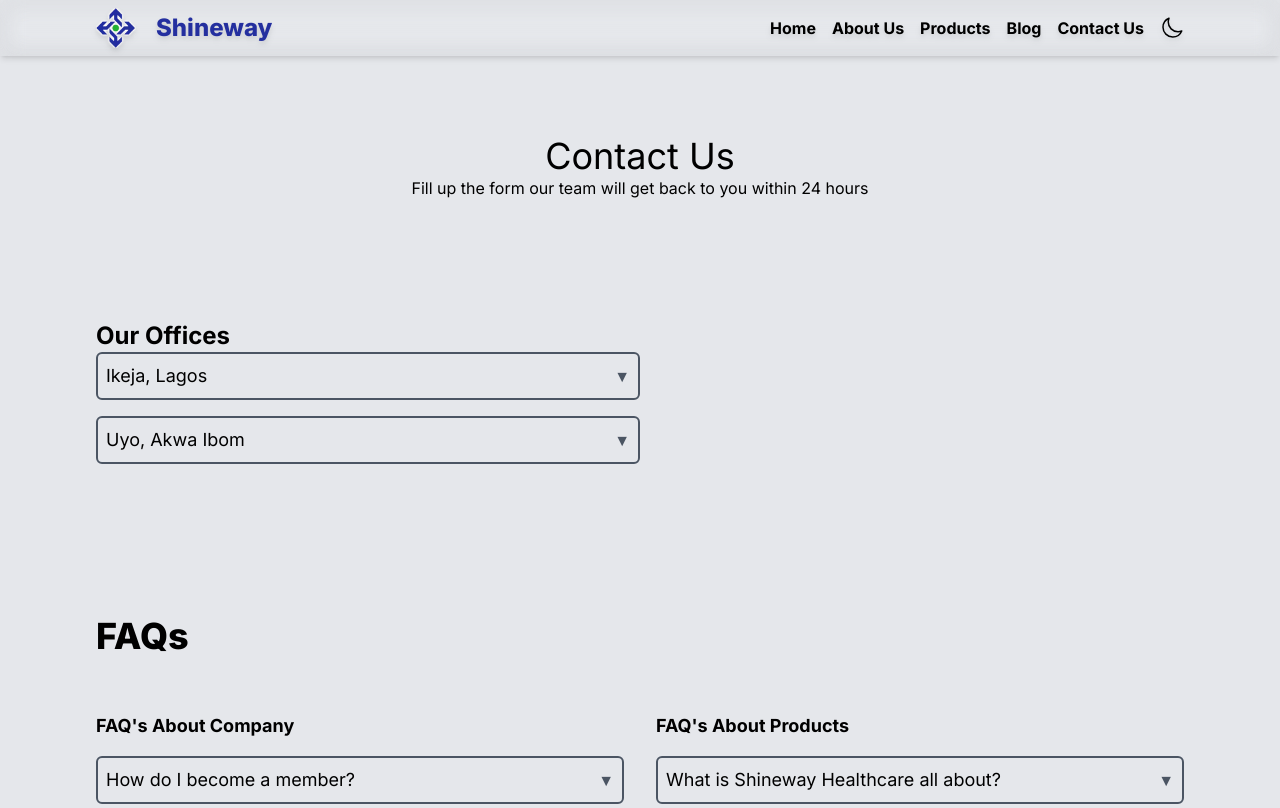
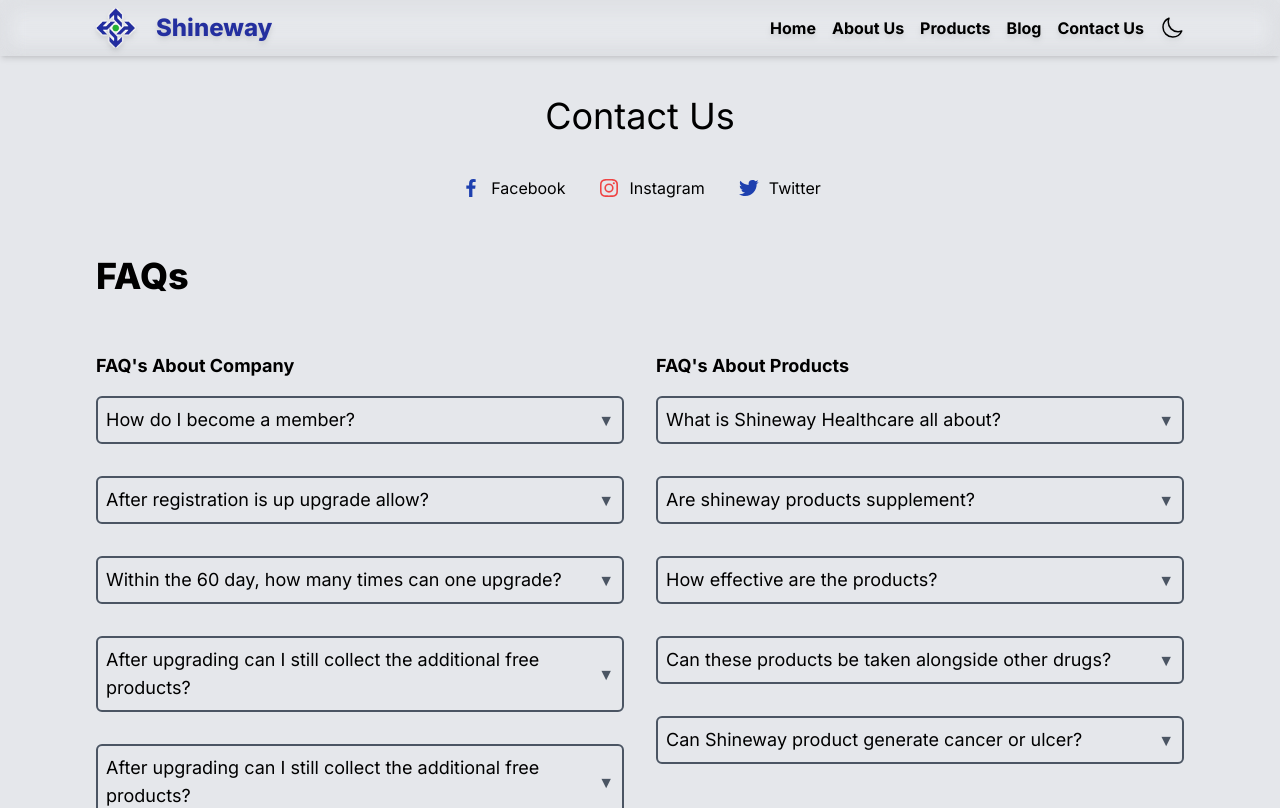
Before and after one commit to RIMESBEAT/shineway-pro, a Next.js app: page /contact in a window 1280 px wide. Shown: the top 808 px of the page. Built offline with nearby package versions, Linux system fonts and the light colour scheme.

Commit message:
banner added to blog

```diff
--- a/src/app/(users)/blog/[slug]/page.jsx
+++ b/src/app/(users)/blog/[slug]/page.jsx
@@ -26,8 +26,8 @@
 
   return (
     <div className='padding__x '>
-    <div className="">
-      <h1 className='font-bold text-4xl'>
+    <div className="my-10">
+      <h1 className='font-bold text-4xl my-4 '>
         {post.title}
         </h1>
     <PortableText value={post.body} components={RichTextComponent} />
--- a/src/app/(users)/contact/page.jsx
+++ b/src/app/(users)/contact/page.jsx
@@ -41,28 +41,28 @@
 
   return (
     <main className='padding__x ' id='contact'>
-
-
-
-
-     <div className="block md:flex  items-center mt-10 pt-10 gap-8">
+     <div className="block md:flex items-center pt-10 gap-8">
      <div className="text-center flex-1 ">
     <h1 className=' text-2xl md:text-4xl'>Contact Us</h1>
 
-    <p>Fill up the form our team will get back to you within 24 hours</p>
+    {/* <p>Fill up the form our team will get back to you within 24 hours</p> */}
 
-    {/* <div className="">
+    <div className="flex items-center justify-center gap-8 mt-10">
 {
   socials?.map((item)=>(
     <div className="" key={item.id}>
-      <a href={item.link}>
-        <Image src={item.icon} alt={item.name} />
-        svgh  <s></s>
+      <a href={item.link} target="_blank" rel="noopener noreferrer" className='flex items-center gap-2 capitalize'>
+        <p className={`${item.name === "facebook"? "fill-blue-800" : "" }${item.name === "instagram"? "fill-red-500" : "" } ${item.name === "twitter"? "fill-blue-800" : "" }`}>{item.icon}</p>
+
+        <div className="">
+
+        <p>{item.name}</p>
+        </div>
       </a>
     </div>
   ))
 }
-    </div> */}
+    </div>
 </div>
 
 
@@ -145,47 +145,7 @@
 
      </div>
 
-     <section className="" data-aos="fade-up"
-        data-aos-delay="30"
-        data-aos-duration="1000"
-        data-aos-easing="ease-in-sine"
-        data-aos-once="false">
-        <div className="mt-10 py-20 ">
-          <h1 className="text-2xl font-bold ">Our Offices</h1>
-<div className="w-full  md:w-1/2">
-      <div className="">
-      <Accordion
-        title="Ikeja, Lagos"
-        content={<div className="bold">
-        <p>No.5 Owodumi Street,Off Toyin Street
-          Opposite Motayo Hospital Ikeja Lagos</p>
-          <h4 className=" pt-4 ">Customer Care</h4>
-          <p className="py-3"> Airtel: <span className="font-bold">09028712535 </span></p>
-       <p className=""> Mtn: <span className="font-bold">07034283680 </span></p>
-          </div>
 
-        }
-      />
-      </div>
-
-     <div className="my-4 ">
-     <Accordion
-        title="Uyo, Akwa Ibom"
-        content={<div className="bold">
-       <p className="text-bold capitalize">
-
-        No.41 Idoro Road, opposite Opulent Dynamic Filling Station Uyo
-       </p>
-       <h4 className=" pt-4 ">Customer Care</h4>
-       <p className="py-3"> Airtel: <span className="font-bold">09028712535 </span></p>
-       <p className=""> Mtn: <span className="font-bold">07034283680 </span></p>
-        </div>}
-      />
-     </div>
-      {/* Add more Accordion components as needed */}
-</div>
-        </div>
-      </section>
 
 <div className="my-10 ">
 <h1 className='py-4 font-extrabold text-4xl'>FAQs</h1>
@@ -231,10 +191,6 @@
 </div>
 </div>
 
-        <div className="">
-            socials
-        </div>
-
     </main>
   )
 }
--- a/src/app/(users)/error.jsx
+++ b/src/app/(users)/error.jsx
@@ -1,10 +1,12 @@
 'use client'
+import Link from 'next/link'
 import React from 'react'
 
 const error = () => {
   return (
     <div>
-      pussy error
+     <p>An Error Occured</p>
+     <Link href='/'>Click Here to go Home </Link>
     </div>
   )
 }
--- a/src/app/(users)/products/page.jsx
+++ b/src/app/(users)/products/page.jsx
@@ -33,7 +33,7 @@
           } ${
             category.title === "bevarage" ? "bg-blue-500/30 " : ""
           } mt-10 mb-6 uppercase  font-extrabold text-2xl p-2` }>{category.title}</h2>
-          <div className="grid grid-cols-1 sm:grid-cols-2 md:grid-cols-3 lg:grid-cols-4 gap-4">
+          <div className="grid grid-cols-1 sm:grid-cols-2 md:grid-cols-3 lg:grid-cols-4 gap-4 mb-16">
             {category.products.map((product) => (
               <Link href={`/products/${ product.slug.current}`} key={product._id} >
                 <ProductCard name={product.name} imgUrl={product.imgUrl} description={product.short_description} />
--- a/src/components/aside/Aside.jsx
+++ b/src/components/aside/Aside.jsx
@@ -28,7 +28,7 @@
     ))
 }
 
-<div className="">
+{/* <div className="">
 <h2>Categories</h2>
 
 <div className="flex gap-2">
@@ -42,7 +42,7 @@
 }
 </div>
 
-</div>
+</div> */}
 </div>
     </main>
   )
--- a/src/components/teamModal/TeamModal.jsx
+++ b/src/components/teamModal/TeamModal.jsx
@@ -3,7 +3,7 @@
 const TeamModal = ({ item, closeModal }) => {
   return (
     <div className="fixed z-10 left-0 top-14 justify-center w-full h-full overflow-auto bg-black bg-opacity-40 p-8 md:p-16 " onClick={closeModal}>
-      <div className="bg-white  p-5 md:p-10 border border-gray-300">
+      <div className="bg-white text-black  p-5 md:p-10 border border-gray-300">
         {/* <span className="text-gray-600 float-right text-2xl font-bold cursor-pointer hover:text-red-500 focus:text-black" onClick={closeModal}>&times;</span> */}
         <p>{item.qualification}</p>
       </div>
--- a/src/global/socials.js
+++ b/src/global/socials.js
@@ -2,20 +2,20 @@
     {
 id: 1,
 name: "facebook",
-link: "https://twitter.com/ShinewayH60932",
-icon: <svg xmlns="http://www.w3.org/2000/svg" width="24" height="24" viewBox="0 0 24 24" style="fill: rgba(0, 0, 0, 1);transform: ;msFilter:;"><path d="M13.397 20.997v-8.196h2.765l.411-3.209h-3.176V7.548c0-.926.258-1.56 1.587-1.56h1.684V3.127A22.336 22.336 0 0 0 14.201 3c-2.444 0-4.122 1.492-4.122 4.231v2.355H7.332v3.209h2.753v8.202h3.312z"></path></svg>
+link: "https://www.facebook.com/shinewayhealth",
+icon: <svg xmlns="http://www.w3.org/2000/svg" width="24" height="24" viewBox="0 0 24 24" ><path d="M13.397 20.997v-8.196h2.765l.411-3.209h-3.176V7.548c0-.926.258-1.56 1.587-1.56h1.684V3.127A22.336 22.336 0 0 0 14.201 3c-2.444 0-4.122 1.492-4.122 4.231v2.355H7.332v3.209h2.753v8.202h3.312z"></path></svg>
 },
     {
 id: 2,
 name: "instagram",
 link: "https://www.instagram.com/shinewayafrica01",
-icon: <svg xmlns="http://www.w3.org/2000/svg" width="24" height="24" viewBox="0 0 24 24" style="fill: rgba(0, 0, 0, 1);transform: ;msFilter:;"><path d="M11.999 7.377a4.623 4.623 0 1 0 0 9.248 4.623 4.623 0 0 0 0-9.248zm0 7.627a3.004 3.004 0 1 1 0-6.008 3.004 3.004 0 0 1 0 6.008z"></path><circle cx="16.806" cy="7.207" r="1.078"></circle><path d="M20.533 6.111A4.605 4.605 0 0 0 17.9 3.479a6.606 6.606 0 0 0-2.186-.42c-.963-.042-1.268-.054-3.71-.054s-2.755 0-3.71.054a6.554 6.554 0 0 0-2.184.42 4.6 4.6 0 0 0-2.633 2.632 6.585 6.585 0 0 0-.419 2.186c-.043.962-.056 1.267-.056 3.71 0 2.442 0 2.753.056 3.71.015.748.156 1.486.419 2.187a4.61 4.61 0 0 0 2.634 2.632 6.584 6.584 0 0 0 2.185.45c.963.042 1.268.055 3.71.055s2.755 0 3.71-.055a6.615 6.615 0 0 0 2.186-.419 4.613 4.613 0 0 0 2.633-2.633c.263-.7.404-1.438.419-2.186.043-.962.056-1.267.056-3.71s0-2.753-.056-3.71a6.581 6.581 0 0 0-.421-2.217zm-1.218 9.532a5.043 5.043 0 0 1-.311 1.688 2.987 2.987 0 0 1-1.712 1.711 4.985 4.985 0 0 1-1.67.311c-.95.044-1.218.055-3.654.055-2.438 0-2.687 0-3.655-.055a4.96 4.96 0 0 1-1.669-.311 2.985 2.985 0 0 1-1.719-1.711 5.08 5.08 0 0 1-.311-1.669c-.043-.95-.053-1.218-.053-3.654 0-2.437 0-2.686.053-3.655a5.038 5.038 0 0 1 .311-1.687c.305-.789.93-1.41 1.719-1.712a5.01 5.01 0 0 1 1.669-.311c.951-.043 1.218-.055 3.655-.055s2.687 0 3.654.055a4.96 4.96 0 0 1 1.67.311 2.991 2.991 0 0 1 1.712 1.712 5.08 5.08 0 0 1 .311 1.669c.043.951.054 1.218.054 3.655 0 2.436 0 2.698-.043 3.654h-.011z"></path></svg>
+icon:  <svg xmlns="http://www.w3.org/2000/svg" width="24" height="24" viewBox="0 0 24 24" ><path d="M11.999 7.377a4.623 4.623 0 1 0 0 9.248 4.623 4.623 0 0 0 0-9.248zm0 7.627a3.004 3.004 0 1 1 0-6.008 3.004 3.004 0 0 1 0 6.008z"></path><circle cx="16.806" cy="7.207" r="1.078"></circle><path d="M20.533 6.111A4.605 4.605 0 0 0 17.9 3.479a6.606 6.606 0 0 0-2.186-.42c-.963-.042-1.268-.054-3.71-.054s-2.755 0-3.71.054a6.554 6.554 0 0 0-2.184.42 4.6 4.6 0 0 0-2.633 2.632 6.585 6.585 0 0 0-.419 2.186c-.043.962-.056 1.267-.056 3.71 0 2.442 0 2.753.056 3.71.015.748.156 1.486.419 2.187a4.61 4.61 0 0 0 2.634 2.632 6.584 6.584 0 0 0 2.185.45c.963.042 1.268.055 3.71.055s2.755 0 3.71-.055a6.615 6.615 0 0 0 2.186-.419 4.613 4.613 0 0 0 2.633-2.633c.263-.7.404-1.438.419-2.186.043-.962.056-1.267.056-3.71s0-2.753-.056-3.71a6.581 6.581 0 0 0-.421-2.217zm-1.218 9.532a5.043 5.043 0 0 1-.311 1.688 2.987 2.987 0 0 1-1.712 1.711 4.985 4.985 0 0 1-1.67.311c-.95.044-1.218.055-3.654.055-2.438 0-2.687 0-3.655-.055a4.96 4.96 0 0 1-1.669-.311 2.985 2.985 0 0 1-1.719-1.711 5.08 5.08 0 0 1-.311-1.669c-.043-.95-.053-1.218-.053-3.654 0-2.437 0-2.686.053-3.655a5.038 5.038 0 0 1 .311-1.687c.305-.789.93-1.41 1.719-1.712a5.01 5.01 0 0 1 1.669-.311c.951-.043 1.218-.055 3.655-.055s2.687 0 3.654.055a4.96 4.96 0 0 1 1.67.311 2.991 2.991 0 0 1 1.712 1.712 5.08 5.08 0 0 1 .311 1.669c.043.951.054 1.218.054 3.655 0 2.436 0 2.698-.043 3.654h-.011z"></path></svg>
 },
     {
 id: 3,
 name: "twitter",
 link: "https://twitter.com/ShinewayH60932",
-icon: <svg xmlns="http://www.w3.org/2000/svg" width="24" height="24" viewBox="0 0 24 24" style="fill: rgba(0, 0, 0, 1);transform: ;msFilter:;"><path d="M19.633 7.997c.013.175.013.349.013.523 0 5.325-4.053 11.461-11.46 11.461-2.282 0-4.402-.661-6.186-1.809.324.037.636.05.973.05a8.07 8.07 0 0 0 5.001-1.721 4.036 4.036 0 0 1-3.767-2.793c.249.037.499.062.761.062.361 0 .724-.05 1.061-.137a4.027 4.027 0 0 1-3.23-3.953v-.05c.537.299 1.16.486 1.82.511a4.022 4.022 0 0 1-1.796-3.354c0-.748.199-1.434.548-2.032a11.457 11.457 0 0 0 8.306 4.215c-.062-.3-.1-.611-.1-.923a4.026 4.026 0 0 1 4.028-4.028c1.16 0 2.207.486 2.943 1.272a7.957 7.957 0 0 0 2.556-.973 4.02 4.02 0 0 1-1.771 2.22 8.073 8.073 0 0 0 2.319-.624 8.645 8.645 0 0 1-2.019 2.083z"></path></svg>
+icon: <svg xmlns="http://www.w3.org/2000/svg" width="24" height="24" viewBox="0 0 24 24" ><path d="M19.633 7.997c.013.175.013.349.013.523 0 5.325-4.053 11.461-11.46 11.461-2.282 0-4.402-.661-6.186-1.809.324.037.636.05.973.05a8.07 8.07 0 0 0 5.001-1.721 4.036 4.036 0 0 1-3.767-2.793c.249.037.499.062.761.062.361 0 .724-.05 1.061-.137a4.027 4.027 0 0 1-3.23-3.953v-.05c.537.299 1.16.486 1.82.511a4.022 4.022 0 0 1-1.796-3.354c0-.748.199-1.434.548-2.032a11.457 11.457 0 0 0 8.306 4.215c-.062-.3-.1-.611-.1-.923a4.026 4.026 0 0 1 4.028-4.028c1.16 0 2.207.486 2.943 1.272a7.957 7.957 0 0 0 2.556-.973 4.02 4.02 0 0 1-1.771 2.22 8.073 8.073 0 0 0 2.319-.624 8.645 8.645 0 0 1-2.019 2.083z"></path></svg>
 
 },
 ]
```
Also changed, not shown: src/app/(users)/about/page.jsx (+41 -0 lines), src/app/(users)/blog/page.jsx (+6 -2 lines), public/blogbg.gif (added), public/noautoship.png.
